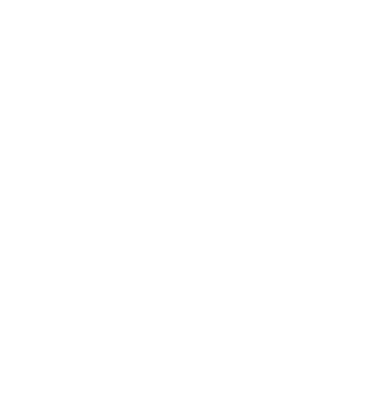
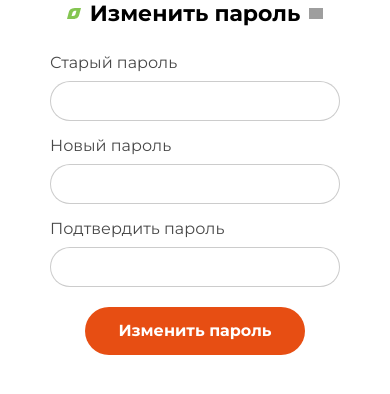
Before and after one commit to Zhbura/Agricultural_online_store, a React (Create React App) app: page /change_password in a window 390 px wide. Before the commit this address had no page. Shown: the top 394 px of the page. Built offline with nearby package versions, Linux system fonts and the light colour scheme; grey boxes are pictures that could not be loaded.

Commit message:
Создание адаптивной вёрстки страницы изменения пароля

```diff
--- /dev/null
+++ b/src/components/ChangePassword/ChangePassword.js
@@ -0,0 +1,26 @@
+import { PageHeadingTwice } from '../PageHeading/PageHeading';
+import './ChangePassword.scss';
+
+export const ChangePassword = () => {
+    return (
+        <>
+            <div className="change-password">
+                <div className="container">
+                    <PageHeadingTwice>Изменить пароль</PageHeadingTwice>
+                    <form className="change-password__form">
+                        <label className="change-password__label">Старый пароль
+                            <input className="change-password__input" type="password" />
+                        </label>
+                        <label className="change-password__label">Новый пароль
+                            <input className="change-password__input" type="password" />
+                        </label>
+                        <label className="change-password__label">Подтвердить пароль
+                            <input className="change-password__input" type="password" />
+                        </label>
+                        <div className="cabinet-btn">Изменить пароль</div>
+                    </form>
+                </div>
+            </div>
+        </>
+    )
+}
--- /dev/null
+++ b/src/components/ChangePassword/ChangePassword.scss
@@ -0,0 +1,47 @@
+.change-password {
+    padding-bottom: 120px;
+
+    @media (min-width: 768px) and (max-width: 1139px) {
+        padding-bottom: 40px;
+    }
+
+    &__form {
+        background: #FFFFFF;
+        border-radius: 20px;
+        width: 825px;
+        padding: 26px 0 35px 30px;
+        margin: 30px auto 0 auto;
+
+        @media (min-width: 320px) and (max-width: 767px) {
+            width: 310px;
+            padding: 10px;
+            margin-top: 16px;
+        }
+
+        @media (min-width: 768px) and (max-width: 1139px) {
+            width: 735px;
+        }
+    }
+
+    &__label {
+        font-weight: 400;
+        font-size: 16px;
+        line-height: 20px;
+        color: #484848;
+    }
+
+    &__input {
+        display: block;
+        background: #FFFFFF;
+        border: 1px solid rgba(0, 0, 0, 0.2);
+        border-radius: 90px;
+        width: 373px;
+        height: 40px;
+        margin-top: 8px;
+        margin-bottom: 15px;
+
+        @media (min-width: 320px) and (max-width: 767px) {
+            width: 290px;
+        }
+    }
+}
--- a/src/components/PersonalAccount/PersonalAccount.js
+++ b/src/components/PersonalAccount/PersonalAccount.js
@@ -63,8 +63,10 @@
                                     </div>
                                     <span className="cabinet-popUp__separator" />
                                     <div className="cabinet-popUp__item">
-                                        <Unlock />
-                                        Изменить пароль</div>
+                                        <Link to="/change_password" className="cabinet-popUp__link"> <Unlock />
+                                            Изменить пароль
+                                        </Link>
+                                    </div>
                                 </div>
                                 <div className="cabinet-popUp">
                                     <div className="cabinet-popUp__title">
@@ -102,8 +104,10 @@
                                         </div>
                                         <span className="cabinet-popUp__separator"></span>
                                         <div className="cabinet-popUp__item">
-                                            <Unlock />
-                                            Изменить пароль</div>
+                                            <Link to="/change_password" className="cabinet-popUp__link"> <Unlock />
+                                                Изменить пароль
+                                            </Link>
+                                        </div>
                                     </div>
                                 </div>
                                 <div className="personal-account__items">
@@ -122,8 +126,10 @@
                                             История заказов
                                         </Link>
                                     </div>
-                                    <div className="personal-account__item"> <Unlock />
-                                        <p className="personal-account__text">Изменить пароль</p>
+                                    <div className="personal-account__item">
+                                        <Link to="/change_password" className="personal-account__link"> <Unlock />
+                                            Изменить пароль
+                                        </Link>
                                     </div>
                                 </div>
                             </div>
--- a/src/components/Router/Router.js
+++ b/src/components/Router/Router.js
@@ -17,6 +17,7 @@
 import { CurrentOrders } from "../CurrentOrders/CurrentOrders";
 import { PersonalData } from "../PersonalData/PersonalData";
 import { OrderHistory } from "../OrderHistory/OrderHistory";
+import { ChangePassword } from "../ChangePassword/ChangePassword";
 
 export const Router = () => {
     return (
@@ -44,6 +45,7 @@
                 <Route path="current_orders" element={<CurrentOrders />} />
                 <Route path="personal_data" element={<PersonalData />} />
                 <Route path="order_history" element={<OrderHistory />} />
+                <Route path="change_password" element={<ChangePassword />} />
             </Routes>
         </>
     )
```
